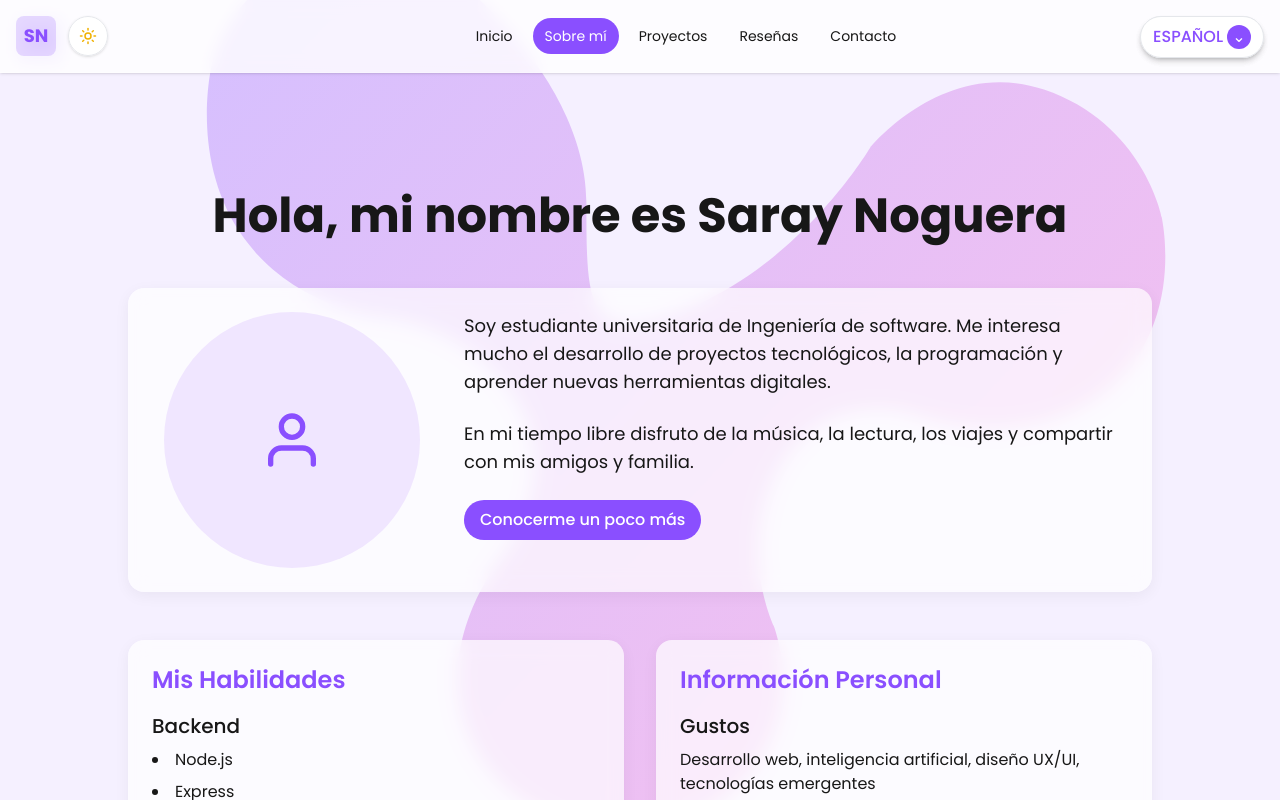
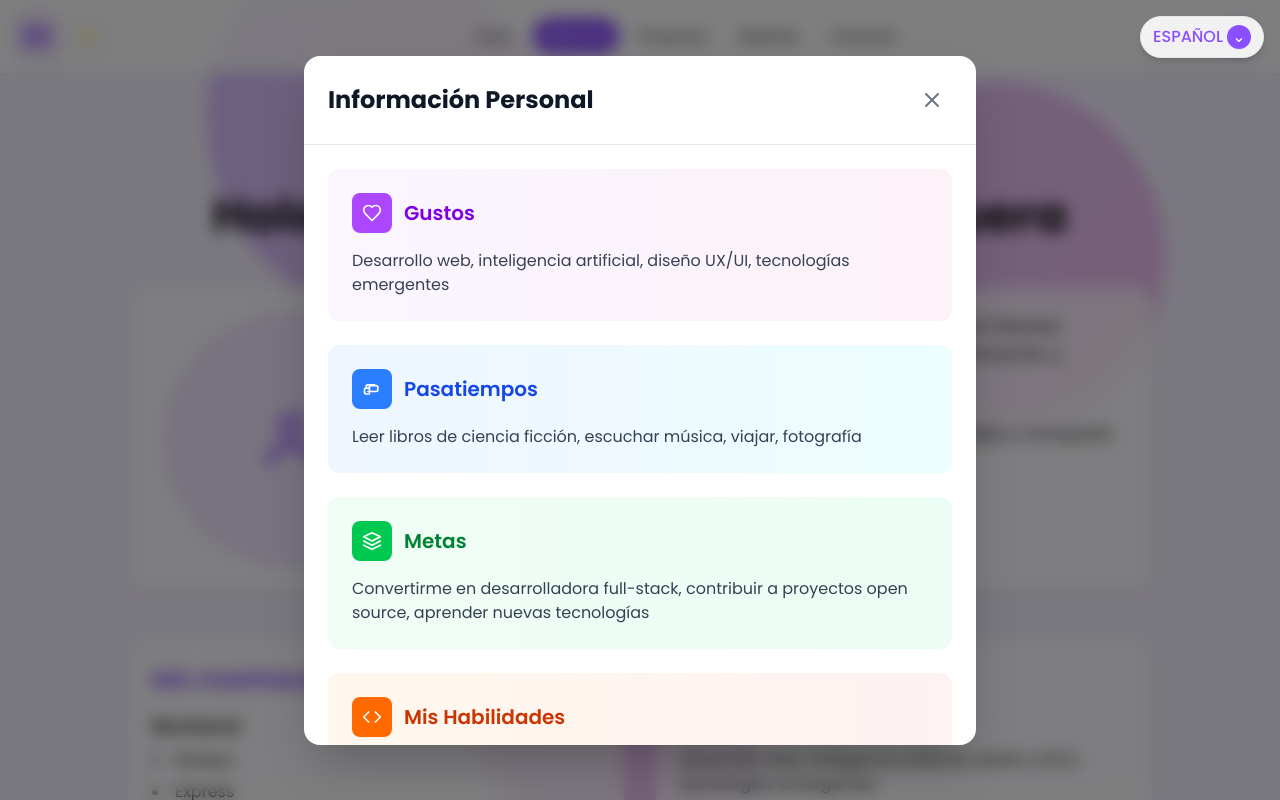
Before and after one commit to saris19/trabajofinal_diseno, a Next.js app: page /sobre-mi in a window 1280 px wide. Both pictures are taken after a click on the button "Conocerme un poco más". Shown: the top 800 px of the page. Built offline with nearby package versions, Linux system fonts and the light colour scheme.

Commit message:
subiendo arreglos

```diff
--- a/src/app/sobre-mi/page.tsx
+++ b/src/app/sobre-mi/page.tsx
@@ -1,11 +1,13 @@
 'use client';
+import { useState } from 'react';
 import LanguageSelector from '@/components/LanguageSelector';
 import Link from 'next/link';
-// Removed unused Image import
+import Modal from '@/components/Modal';
 import { useLanguage } from '@/context/LanguageContext';
 
 export default function SobreMi() {
   const { t } = useLanguage();
+  const [isModalOpen, setIsModalOpen] = useState(false);
   return (
     <main className="min-h-screen p-4 md:p-8">
       {/* Logo */}
@@ -39,7 +41,15 @@ export default function SobreMi() {
           <div>
             <p className="text-base md:text-lg mb-6">{t('about.intro1')}</p>
             <p className="text-base md:text-lg mb-6">{t('about.intro2')}</p>
-            <button className="btn">{t('about.btn.more')}</button>
+            <button
+              onClick={() => setIsModalOpen(true)}
+              className="btn group transition-all duration-300 transform hover:scale-105"
+            >
+              {t('about.btn.more')}
+              <svg xmlns="http://www.w3.org/2000/svg" width="20" height="20" viewBox="0 0 24 24" fill="none" stroke="currentColor" strokeWidth="2" strokeLinecap="round" strokeLinejoin="round" className="transition-transform duration-300 group-hover:translate-x-1">
+                <path d="M12 2v20M17 5H9.5a3.5 3.5 0 0 0 0 7h5a3.5 3.5 0 0 1 0 7H6" />
+              </svg>
+            </button>
           </div>
         </div>
 
@@ -92,6 +102,91 @@ export default function SobreMi() {
           </div>
         </div>
       </div>
+
+      {/* Modal con información personal detallada */}
+      <Modal
+        isOpen={isModalOpen}
+        onClose={() => setIsModalOpen(false)}
+        title={t('about.info.title')}
+      >
+        <div className="space-y-6">
+          {/* Gustos */}
+          <div className="bg-gradient-to-r from-purple-50 to-pink-50 dark:from-purple-900/20 dark:to-pink-900/20 p-6 rounded-xl">
+            <div className="flex items-center mb-4">
+              <div className="w-10 h-10 bg-purple-500 rounded-lg flex items-center justify-center mr-3">
+                <svg xmlns="http://www.w3.org/2000/svg" width="20" height="20" viewBox="0 0 24 24" fill="none" stroke="white" strokeWidth="2" strokeLinecap="round" strokeLinejoin="round">
+                  <path d="M19 14c1.49-1.46 3-3.21 3-5.5A5.5 5.5 0 0 0 16.5 3c-1.76 0-3 .5-4.5 2-1.5-1.5-2.74-2-4.5-2A5.5 5.5 0 0 0 2 8.5c0 2.29 1.51 4.04 3 5.5l7 7Z" />
+                </svg>
+              </div>
+              <h3 className="text-xl font-semibold text-purple-700 dark:text-purple-300">{t('about.info.likes')}</h3>
+            </div>
+            <p className="text-gray-700 dark:text-gray-300">{t('about.info.likes.text')}</p>
+          </div>
+
+          {/* Pasatiempos */}
+          <div className="bg-gradient-to-r from-blue-50 to-cyan-50 dark:from-blue-900/20 dark:to-cyan-900/20 p-6 rounded-xl">
+            <div className="flex items-center mb-4">
+              <div className="w-10 h-10 bg-blue-500 rounded-lg flex items-center justify-center mr-3">
+                <svg xmlns="http://www.w3.org/2000/svg" width="20" height="20" viewBox="0 0 24 24" fill="none" stroke="white" strokeWidth="2" strokeLinecap="round" strokeLinejoin="round">
+                  <path d="M9 11H5a2 2 0 0 0-2 2v3c0 1.1.9 2 2 2h4m-4-8V9a2 2 0 0 1 2-2h4m-4 8h10a2 2 0 0 0 2-2v-3c0-1.1-.9-2-2-2H9m0 8V9a2 2 0 0 1 2-2h4" />
+                </svg>
+              </div>
+              <h3 className="text-xl font-semibold text-blue-700 dark:text-blue-300">{t('about.info.hobbies')}</h3>
+            </div>
+            <p className="text-gray-700 dark:text-gray-300">{t('about.info.hobbies.text')}</p>
+          </div>
+
+          {/* Objetivos */}
+          <div className="bg-gradient-to-r from-green-50 to-emerald-50 dark:from-green-900/20 dark:to-emerald-900/20 p-6 rounded-xl">
+            <div className="flex items-center mb-4">
+              <div className="w-10 h-10 bg-green-500 rounded-lg flex items-center justify-center mr-3">
+                <svg xmlns="http://www.w3.org/2000/svg" width="20" height="20" viewBox="0 0 24 24" fill="none" stroke="white" strokeWidth="2" strokeLinecap="round" strokeLinejoin="round">
+                  <path d="M12 2L2 7l10 5 10-5-10-5z" />
+                  <path d="M2 17l10 5 10-5" />
+                  <path d="M2 12l10 5 10-5" />
+                </svg>
+              </div>
+              <h3 className="text-xl font-semibold text-green-700 dark:text-green-300">{t('about.info.goals')}</h3>
+            </div>
+            <p className="text-gray-700 dark:text-gray-300">{t('about.info.goals.text')}</p>
+          </div>
+
+          {/* Habilidades técnicas destacadas */}
+          <div className="bg-gradient-to-r from-orange-50 to-red-50 dark:from-orange-900/20 dark:to-red-900/20 p-6 rounded-xl">
+            <div className="flex items-center mb-4">
+              <div className="w-10 h-10 bg-orange-500 rounded-lg flex items-center justify-center mr-3">
+                <svg xmlns="http://www.w3.org/2000/svg" width="20" height="20" viewBox="0 0 24 24" fill="none" stroke="white" strokeWidth="2" strokeLinecap="round" strokeLinejoin="round">
+                  <polyline points="16 18 22 12 16 6" />
+                  <polyline points="8 6 2 12 8 18" />
+                </svg>
+              </div>
+              <h3 className="text-xl font-semibold text-orange-700 dark:text-orange-300">{t('about.skills.title')}</h3>
+            </div>
+            <div className="grid md:grid-cols-2 gap-4">
+              <div>
+                <h4 className="font-medium text-orange-600 dark:text-orange-400 mb-2">{t('about.skills.frontend')}</h4>
+                <div className="flex flex-wrap gap-2">
+                  {['React', 'Next.js', 'TypeScript', 'Tailwind CSS'].map((skill) => (
+                    <span key={skill} className="px-3 py-1 bg-orange-100 dark:bg-orange-900/30 text-orange-800 dark:text-orange-200 rounded-full text-sm">
+                      {skill}
+                    </span>
+                  ))}
+                </div>
+              </div>
+              <div>
+                <h4 className="font-medium text-orange-600 dark:text-orange-400 mb-2">{t('about.skills.backend')}</h4>
+                <div className="flex flex-wrap gap-2">
+                  {['Node.js', 'Express', 'MongoDB', 'API REST'].map((skill) => (
+                    <span key={skill} className="px-3 py-1 bg-orange-100 dark:bg-orange-900/30 text-orange-800 dark:text-orange-200 rounded-full text-sm">
+                      {skill}
+                    </span>
+                  ))}
+                </div>
+              </div>
+            </div>
+          </div>
+        </div>
+      </Modal>
     </main>
   );
 }
--- /dev/null
+++ b/src/components/Modal.tsx
@@ -0,0 +1,69 @@
+'use client';
+
+import { useEffect } from 'react';
+
+interface ModalProps {
+  isOpen: boolean;
+  onClose: () => void;
+  title: string;
+  children: React.ReactNode;
+}
+
+export default function Modal({ isOpen, onClose, title, children }: ModalProps) {
+  // Cerrar modal con tecla Escape
+  useEffect(() => {
+    const handleEscape = (e: KeyboardEvent) => {
+      if (e.key === 'Escape') {
+        onClose();
+      }
+    };
+
+    if (isOpen) {
+      document.addEventListener('keydown', handleEscape);
+      // Prevenir scroll del body cuando el modal está abierto
+      document.body.style.overflow = 'hidden';
+    }
+
+    return () => {
+      document.removeEventListener('keydown', handleEscape);
+      document.body.style.overflow = 'unset';
+    };
+  }, [isOpen, onClose]);
+
+  if (!isOpen) return null;
+
+  return (
+    <div className="fixed inset-0 z-50 flex items-center justify-center p-4">
+      {/* Overlay */}
+      <div
+        className="absolute inset-0 bg-black/50 backdrop-blur-sm animate-in fade-in duration-200"
+        onClick={onClose}
+      />
+
+      {/* Modal Content */}
+      <div className="relative bg-white dark:bg-gray-800 rounded-2xl shadow-2xl max-w-2xl w-full max-h-[90vh] overflow-hidden animate-in zoom-in-95 duration-200">
+        {/* Header */}
+        <div className="flex items-center justify-between p-6 border-b border-gray-200 dark:border-gray-700">
+          <h2 className="text-2xl font-bold text-gray-900 dark:text-white">
+            {title}
+          </h2>
+          <button
+            onClick={onClose}
+            className="p-2 rounded-full hover:bg-gray-100 dark:hover:bg-gray-700 transition-colors"
+            aria-label="Cerrar modal"
+          >
+            <svg xmlns="http://www.w3.org/2000/svg" width="24" height="24" viewBox="0 0 24 24" fill="none" stroke="currentColor" strokeWidth="2" strokeLinecap="round" strokeLinejoin="round" className="text-gray-500 dark:text-gray-400">
+              <path d="M18 6L6 18" />
+              <path d="M6 6l12 12" />
+            </svg>
+          </button>
+        </div>
+
+        {/* Body */}
+        <div className="p-6 overflow-y-auto max-h-[calc(90vh-120px)]">
+          {children}
+        </div>
+      </div>
+    </div>
+  );
+}
```
